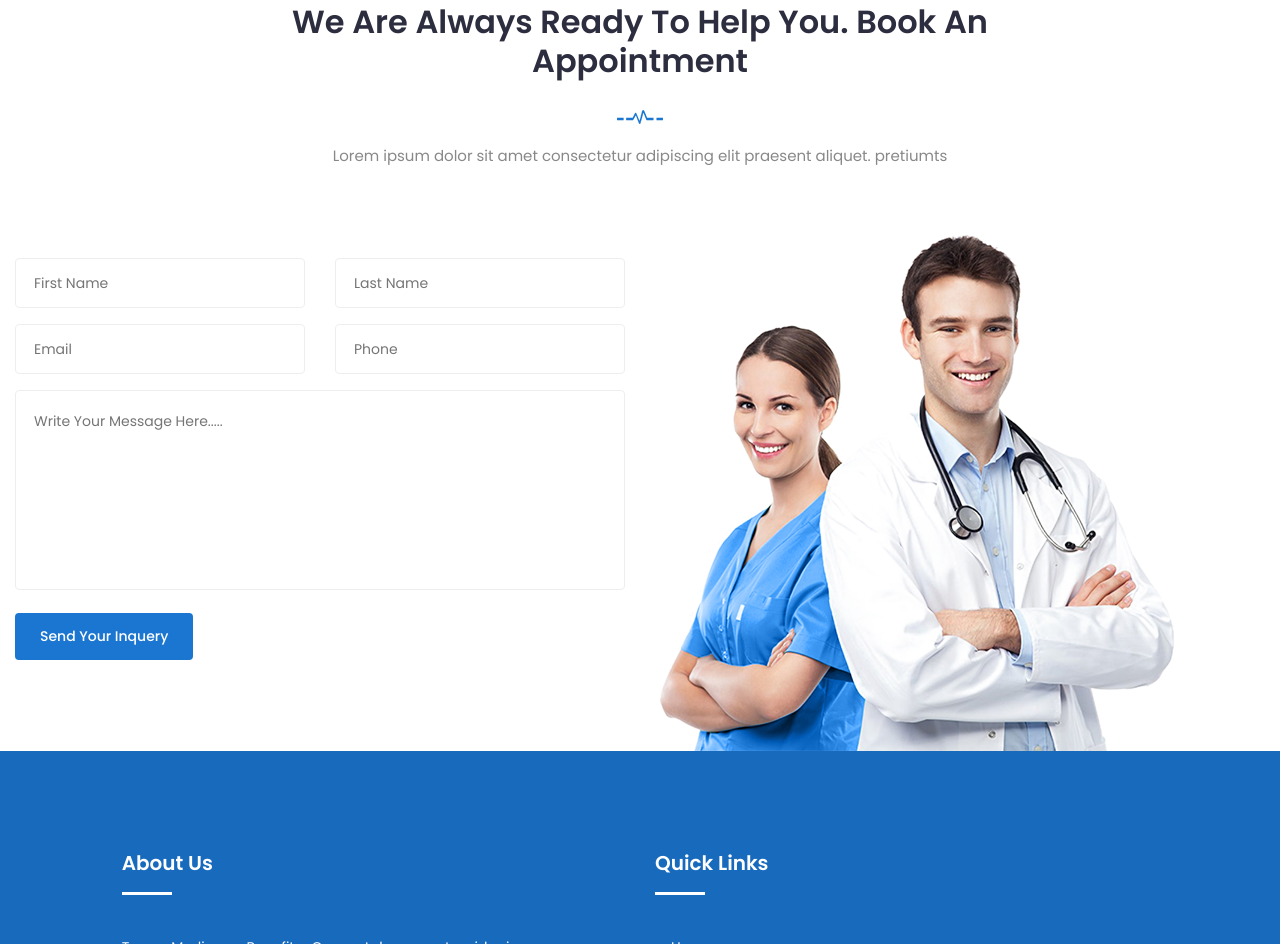
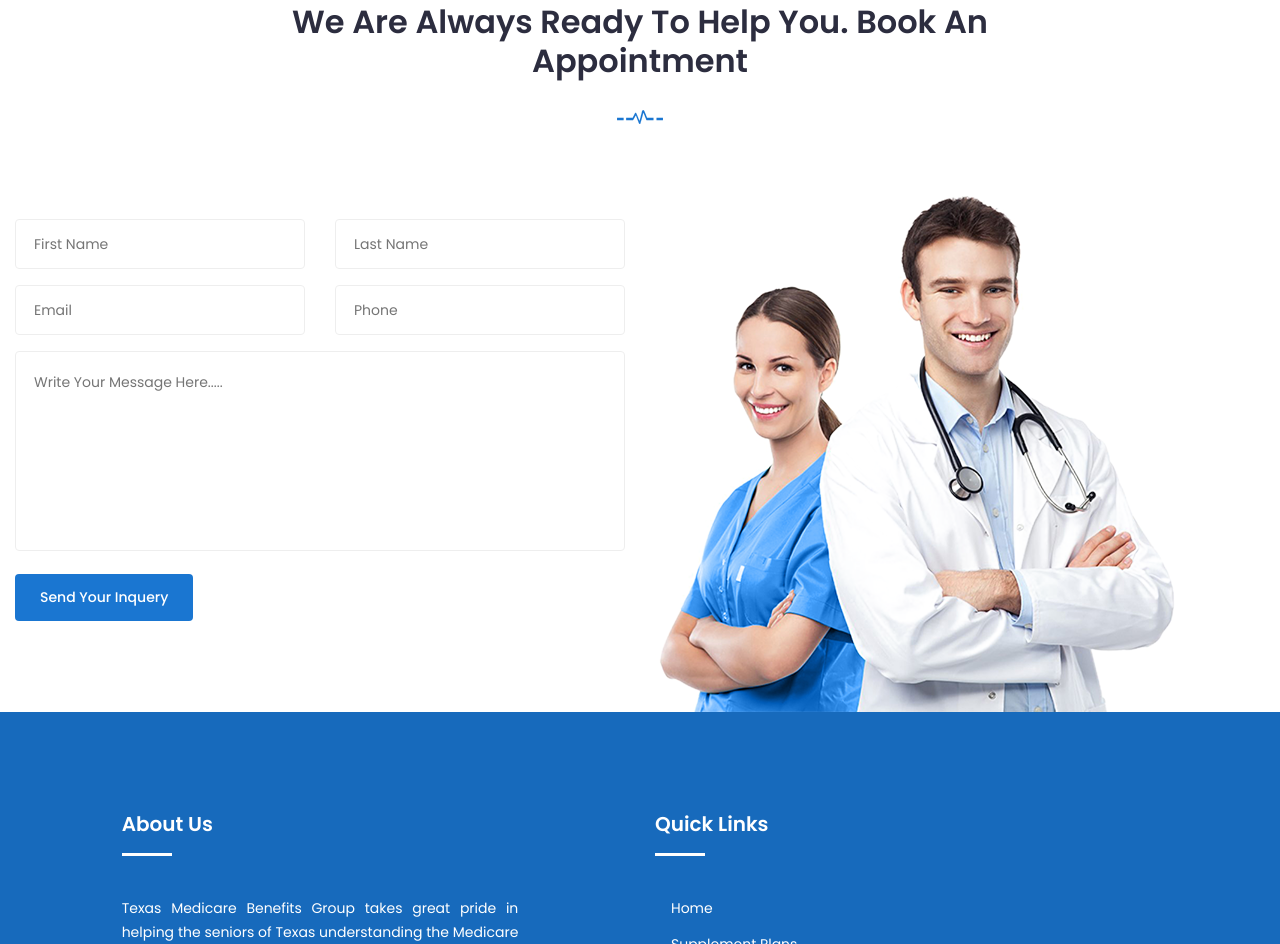
Before and after one commit to andres-soto-h/texas-medicare, a plain HTML site: page index.html in a window 1280 px wide. Shown: the part 7259-8203 px from the top of the page. Drawn offline with Linux system fonts and the light colour scheme; a script that the page names is missing.

Commit message:
remov text from contact form

```diff
--- a/index.html
+++ b/index.html
@@ -810,7 +810,6 @@
 					<div class="section-title">
 						<h2>We Are Always Ready to Help You. Book An Appointment</h2>
 						<img src="img/section-img.png" alt="#">
-						<p>Lorem ipsum dolor sit amet consectetur adipiscing elit praesent aliquet. pretiumts</p>
 					</div>
 				</div>
 			</div>
```
